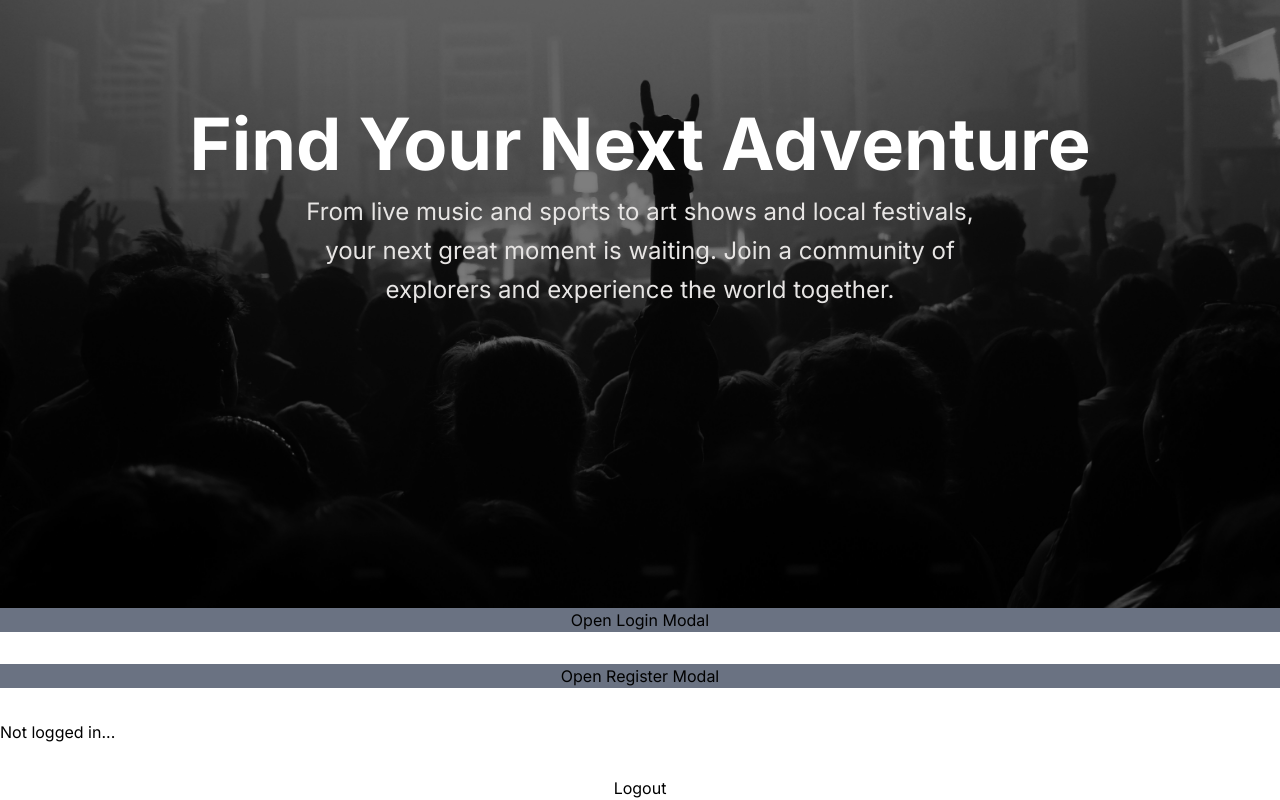
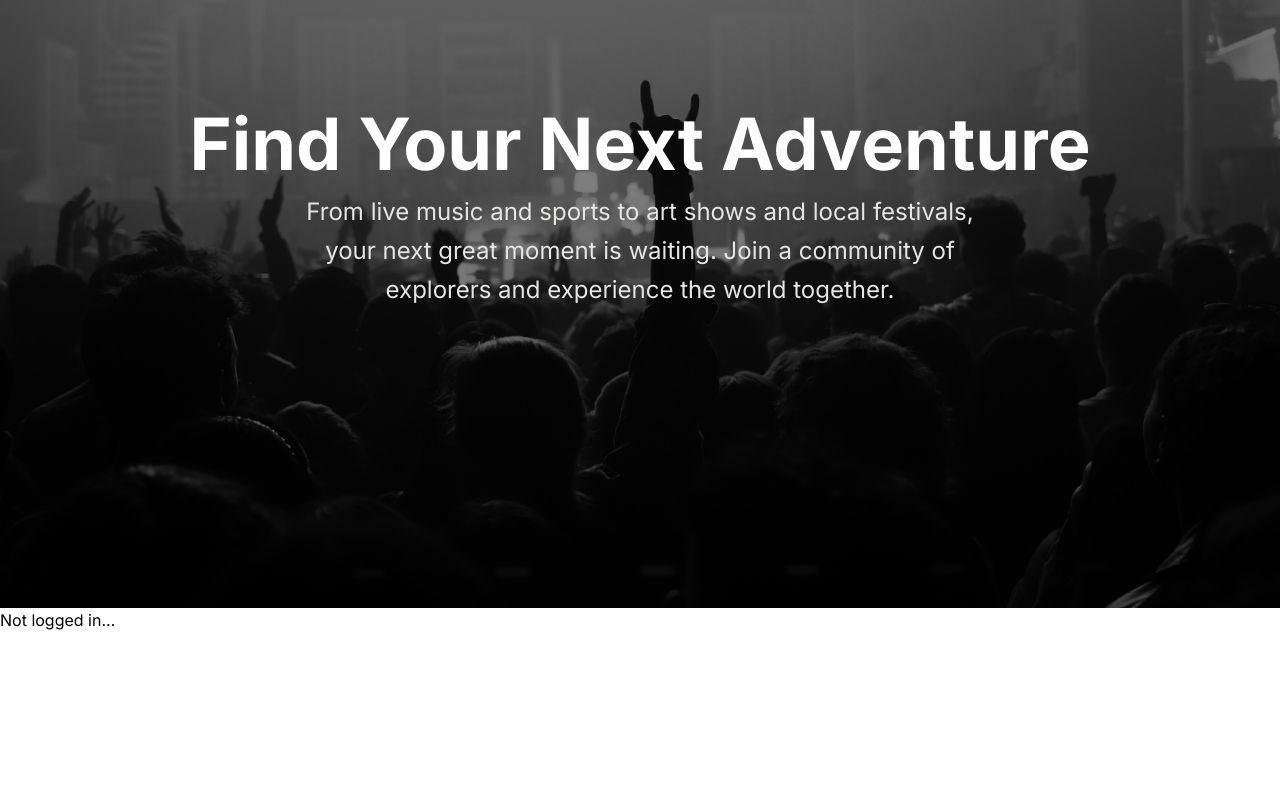
Before and after one commit to KSU-2026-SWE3313-W01-Group-5-Project/Group5-EventMate, a React (Vite) app in the folder client/: page / in a window 1280 px wide. Shown: the part 260-1060 px from the top of the page. After the commit the page ends 892 px from the top, so only its background shows below. Built offline with nearby package versions, Linux system fonts and the light colour scheme.

Commit message:
cleaned up old code

```diff
--- a/client/src/pages/Home.jsx
+++ b/client/src/pages/Home.jsx
@@ -34,17 +34,6 @@ export default function Home() {
         )
     }
 
-    const [searchParams] = useSearchParams();
-    const navigate = useNavigate();
-
-    const modal = searchParams.get("modal");
-    const isOpen = modal === "login" || modal === "register";
-
-    const handleLogout = () => {
-        logout();
-        navigate("/events");
-    }
-
     return (
         <>
             <Navbar/>
@@ -74,14 +63,7 @@ export default function Home() {
             </main>
             <div className={"flex flex-col gap-8"}>
 
-                <AuthModal modal={modal} isOpen={isOpen} navigate={navigate}/>
-
-                <button className={"bg-gray-500"} onClick={() => navigate("/?modal=login")}>Open Login Modal</button>
-                <button className={"bg-gray-500"} onClick={() => navigate("/?modal=register")}>Open Register Modal
-                </button>
-
                 {renderUser()}
-                <button onClick={handleLogout}>Logout</button>
             </div>
         </>
     )
```
